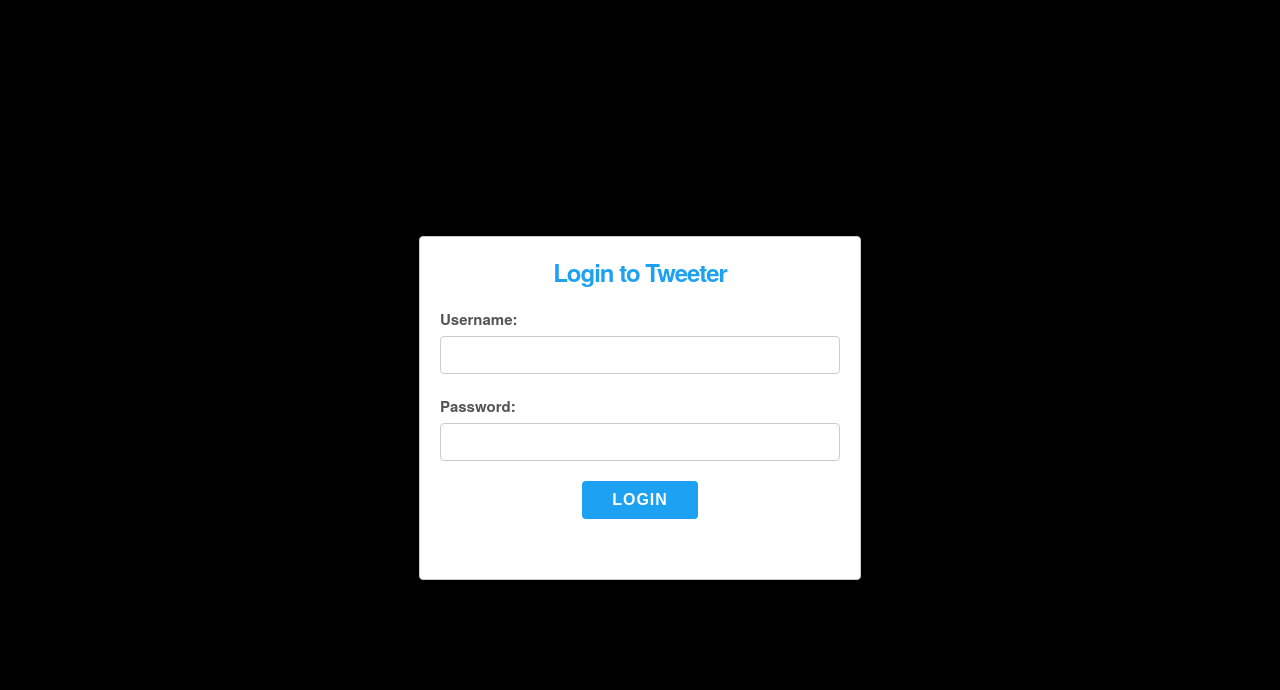
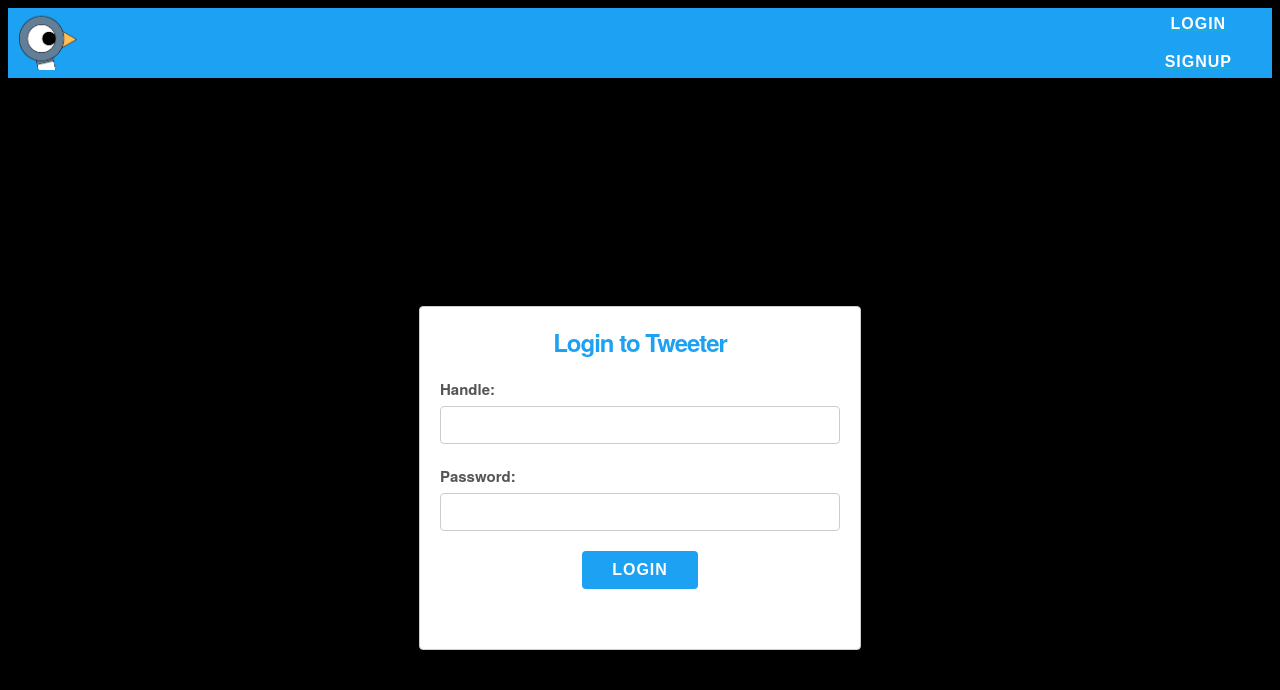
Before and after one commit to muddi900/Tweetor, a Flask app: page /login in a window 1280 px wide. Shown: the top 690 px of the page. Before the commit the page ends 580 px from the top, so only its background shows below. Run offline with Flask 3, Linux system fonts and the light colour scheme; tables that the repository leaves empty hold one stand-in row (values such as "Sample post").

Commit message:
Pending changes exported from your codespace

```diff
--- a/app.py
+++ b/app.py
@@ -29,7 +29,8 @@ sqlite3.connect(DATABASE).cursor().execute(
     """
     CREATE TABLE IF NOT EXISTS users (
         id INTEGER PRIMARY KEY AUTOINCREMENT,
-        username TEXT NOT NULL UNIQUE,
+        username TEXT NOT NULL,
+        handle TEXT NOT NULL UNIQUE,
         password TEXT NOT NULL
     )
 """)
@@ -83,7 +84,7 @@ def submit_tweet():
         "INSERT INTO tweets (content, user, hashtag) VALUES (?, ?, ?)",
         (
             content,
-            session["username"],
+            session["handle"],
             hashtag,
         ),
     )
@@ -95,6 +96,7 @@ def submit_tweet():
 def signup():
     if request.method == "POST":
         username = request.form["username"]
+        handle = username
         password = request.form["password"]
         passwordConformation = request.form["passwordConformation"]
 
@@ -108,18 +110,19 @@ def signup():
         cursor.execute("SELECT * FROM users WHERE username = ?", (username,))
 
         if len(cursor.fetchall()) != 0:
-            return redirect("/signup")
+            handle = f"{username}{len(cursor.fetchall())}"
 
         hashed_password = hashlib.sha256(password.encode()).hexdigest()
 
         c = conn.cursor()
         c.execute(
-            "INSERT INTO users (username, password) VALUES (?, ?)",
-            (username, hashed_password),
+            "INSERT INTO users (username, password, handle) VALUES (?, ?, ?)",
+            (username, hashed_password, handle),
         )
         conn.commit()
         conn.close()
 
+        session["handle"] = handle
         session["username"] = username
         return redirect("/")
     if "username" in session:
@@ -130,12 +133,12 @@ def signup():
 @app.route("/login", methods=["GET", "POST"])
 def login():
     if request.method == "POST":
-        username = request.form["username"]
+        handle = request.form["handle"]
         password = request.form["password"]
 
         db = get_db()
         cursor = db.cursor()
-        cursor.execute("SELECT password FROM users WHERE username = ?", (username,))
+        cursor.execute("SELECT password FROM users WHERE handle = ?", (handle,))
 
         passwords = cursor.fetchall()
         if len(passwords) == 0:
@@ -143,6 +146,7 @@ def login():
         hashed_password = hashlib.sha256(password.encode()).hexdigest()
         # print((passwords[0][0]) == (hashed_password))
         if passwords[0][0] == hashed_password:
+            session["handle"] = handle
             session["username"] = username
             print("logged in")
         return redirect("/")
@@ -178,21 +182,23 @@ def singleTweet(tweetId):
     c = conn.cursor()
 
     # Get the tweet's information from the database
-    c.execute("SELECT hashtag FROM tweets WHERE id=?", (tweetId,))
+    c.execute("SELECT * FROM tweets WHERE id=?", (tweetId,))
     tweet = c.fetchone()
+
+    print(tweet["hashtag"])
 
     if tweet:
         if "username" in session:
             conn = get_db()
             c = conn.cursor()
-            c.execute("SELECT * FROM interests WHERE user=? AND hashtag=?", (session["username"], tweet, ))
+            c.execute("SELECT * FROM interests WHERE user=? AND hashtag=?", (session["handle"], tweet["hashtag"], ))
             interests = c.fetchall()
             if len(interests) == 0:
                 conn = get_db()
                 c = conn.cursor()
                 c.execute("INSERT INTO interests (user, hashtag, importance) VALUES (?, ?, ?)", (
-                    session["username"],
-                    tweet,
+                    session["handle"],
+                    tweet["hashtag"],
                     1,
                 ))
 
@@ -202,12 +208,14 @@ def singleTweet(tweetId):
                 conn = get_db()
                 c = conn.cursor()
                 c.execute("UPDATE interests SET importance=? WHERE user=? AND hashtag=?", (
-                    interests[0].importance+1,
-                    session["username"],
-                    tweet,
+                    interests[0]["importance"]+1,
+                    session["handle"],
+                    tweet["hashtag"],
                 ))
                 conn.commit()
                 conn.close()
+
+        print(tweet)
 
         # Render the template with the tweet's information
         return render_template("tweet.html", tweet=tweet)
@@ -218,6 +226,7 @@ def singleTweet(tweetId):
 @app.route('/logout', methods=["GET", "POST"])
 def logout():
     if "username" in session:
+        del session["handle"]
         del session["username"]
     return redirect("/")
 
--- a/static/styles.css
+++ b/static/styles.css
@@ -3,8 +3,7 @@
     justify-content: center;
     align-items: center;
     height: 100vh;
-  }
-
+}
 
 .txt-centered {
     text-align: center;
@@ -97,10 +96,23 @@ body {
 
 .tweet {
   padding: 20px;
-  margin-bottom: 10px;
-  background-color: #f5f5f5;
+  margin-bottom: -1px;
+  background-color: #333;
+  border-style: solid;
   border-radius: 5px;
+  border-color: #fff;
+  border-width: 1px;
   box-shadow: 0px 0px 5px rgba(0, 0, 0, 0.1);
+}
+
+.tweet-username a, .tweet-content a {
+  color: #fff;
+  text-decoration: none;
+}
+
+.tweet-username a:hover, .tweet-content a:hover {
+  color: #fff;
+  text-decoration: underline;
 }
 
 .tweet-username {
@@ -108,11 +120,13 @@ body {
   font-weight: bold;
   color: #333;
   margin-bottom: 5px;
+  text-decoration: none;
 }
 
 .tweet-content {
   font-size: 16px;
   color: #555;
+  text-decoration: none;
 }
 
 .tweet-timestamp {
--- /dev/null
+++ b/templates/layout.html
@@ -0,0 +1,45 @@
+<!DOCTYPE html>
+<html lang="en">
+<head>
+	<title>{% block title %}{% endblock %} | Tweeter</title>
+	<link rel="stylesheet" href="{{ url_for('static', filename='skeleton.css') }}">
+	<link rel="stylesheet" href="{{ url_for('static', filename='styles.css') }}">
+    <link rel="icon" type="image" href="{{ url_for('static', filename='logo.png')}}">
+    <meta name="keywords" content="Social Media, Twitter, Tweetor">
+    <meta name="description" content="Non-toxic social media friendly to all with algorithms that stop toxic behavior">
+    <meta name="author" content="Heinrich Xiao">
+    <meta name="viewport" content="width=device-width, initial-scale=1.0">
+</head>
+<body>
+	<div class="top-row">
+		<div class="logo">
+            <a href="/">
+		        <img src="{{ url_for('static', filename='logo.png') }}" alt="Tweeter Logo">
+            </a>
+		</div>
+		{% if not loggedIn %}
+		<div>
+		  <div class="login">
+			<a href="{{ url_for('login') }}">
+			  <button>Login</button>
+			</a>
+		  </div>
+		  <div class="signup">
+			<a href="{{ url_for('signup') }}">
+			  <button>Signup</button>
+			</a>
+		  </div>
+		</div>
+		{% else %}
+		  <div class="logout">
+			<a href="{{ url_for('logout') }}">
+			  <button>Logout</button>
+			</a>
+		  </div>
+		{% endif %}
+	</div>
+    {% block body %}
+
+    {% endblock %}
+</body>
+</html>
--- a/templates/login.html
+++ b/templates/login.html
@@ -1,20 +1,15 @@
-<!DOCTYPE html>
-<html>
-<head>
-	<title>Signup | Tweeter</title>
-	<link rel="stylesheet" href="{{ url_for('static', filename='skeleton.css') }}">
-	<link rel="stylesheet" href="{{ url_for('static', filename='styles.css') }}">
-  <link rel="icon" type="image" href="{{ url_for('static', filename='logo.png')}}">
+{% extends "layout.html" %}
 
-</head>
-<body>
+{% block title %}Login {% endblock %}
+
+{% block body %}
     <div class="container">
       <div class="centered">
         <div class="centered-form">
           <h2>Login to Tweeter</h2>
           <form method="POST" action="{{ url_for('login') }}">
-            <label for="username">Username:</label>
-            <input type="text" id="username" name="username" required>
+            <label for="handle">Handle:</label>
+            <input type="text" id="handle" name="handle" required>
             <label for="password">Password:</label>
             <input type="password" id="password" name="password" required>
             <input type="submit" value="Login">
@@ -22,5 +17,4 @@
         </div>
       </div>
     </div>
-  </body>
-</html>
+{% endblock %}
```
Also changed, not shown: templates/home.html (+9 -38 lines), templates/signup.html (+5 -11 lines), templates/tweet.html (+10 -38 lines), templates/user.html (+12 -41 lines), tweetor.db, 1 other file.
